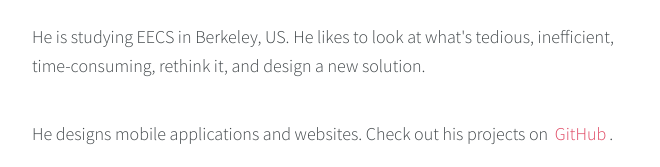
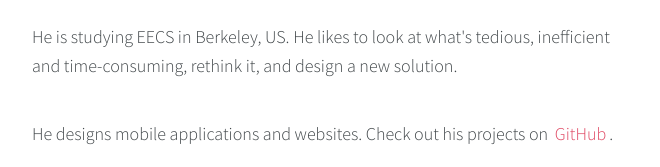
Before and after one commit to chonseng/chonseng-dot-info, a plain HTML site: page index.html in a window 1280 px wide. Shown: the part 272-439 px from the top of the page, 308-968 px from the left. Drawn offline with nearby package versions, Linux system fonts and the light colour scheme; a web font is replaced by a local one.

Commit message:
Edit intro

```diff
--- a/index.html
+++ b/index.html
@@ -50,7 +50,7 @@
           <div class="row">
             <div class="large-12 medium-12 small-12 column">
               <p>
-                He is studying EECS in Berkeley, US. He likes to look at what's tedious, inefficient, time-consuming, rethink it, and design a new solution.
+                He is studying EECS in Berkeley, US. He likes to look at what's tedious, inefficient and time-consuming, rethink it, and design a new solution.
               </p>
             </div>
             <div class="large-12 medium-12 small-12 column">
```
